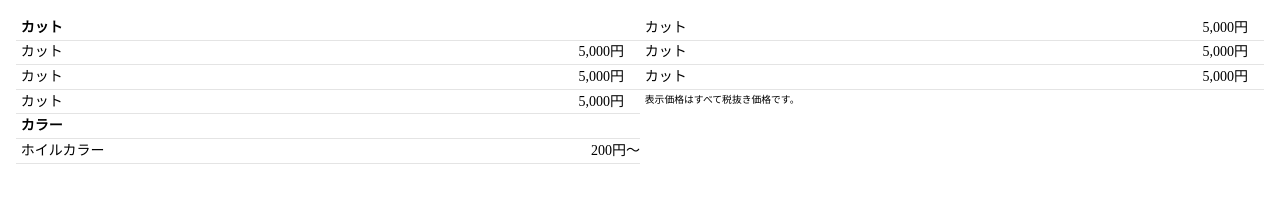
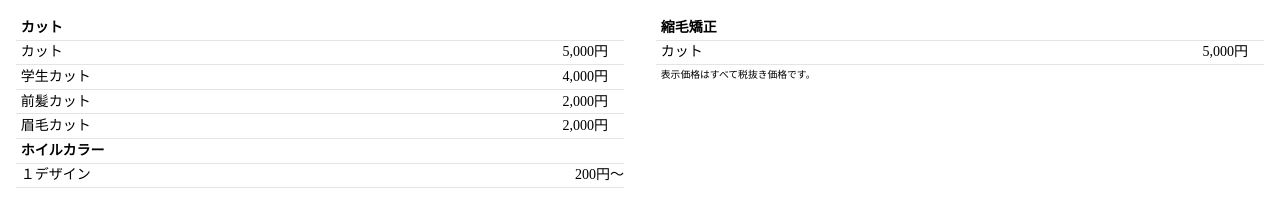
Before and after one commit to yamasakidaisuke/price-list-responsive, a plain HTML site: page index.html in a window 1280 px wide. Drawn offline with Linux system fonts and the light colour scheme.

Commit message:
エラー修正｜CSS最適化

```diff
--- a/css/style.css
+++ b/css/style.css
@@ -1,16 +1,18 @@
 /*以下は確認用の仮CSSです。適時削除お願いします*/
 
-body {
-	margin: 1rem;
+.price-content-child-left, .price-content-child-right {
+	padding: 1rem;
 }
 
+/*仮のCSS END*/
+
 body {
-	font-size: 14px; //おしゃれに見えるサイズ
+	font-size: 14px; /*おしゃれに見えるフォントサイズ*/
 }
 
 @media (max-width:767px) {
 	body {
-		font-size: 16px; //SPで読みやすいサイズ
+		font-size: 16px; /*SPで読みやすいフォントサイズ*/
 	}
 }
 
@@ -45,12 +47,12 @@ body {
 }
 
 .price-dl>dt {
-	width: 50%;
+	width: 75%;
 	border-bottom: 1px solid #e4e4e4;
 }
 
 .price-dl>dd {
-	width: 50%;
+	width: 25%;
 	border-bottom: 1px solid #e4e4e4;
 	text-align: right;
 	padding-right: 1rem;
@@ -68,5 +70,5 @@ body {
 }
 
 .price-dl>.from {
-	padding-right: 0;
+	padding-right: initial;
 }
--- a/index.html
+++ b/index.html
@@ -19,21 +19,20 @@
 					<dt class="price-title">カット</dt>
 					<dt>カット</dt>
 					<dd>5,000円</dd>
-					<dt>カット</dt>
-					<dd>5,000円</dd>
-					<dt>カット</dt>
-					<dd>5,000円</dd>
-					<dt class="price-title">カラー</dt>
-					<dt>ホイルカラー</dt>
+					<dt>学生カット</dt>
+					<dd>4,000円</dd>
+					<dt>前髪カット</dt>
+					<dd>2,000円</dd>
+					<dt>眉毛カット</dt>
+					<dd>2,000円</dd>
+					<dt class="price-title">ホイルカラー</dt>
+					<dt>１デザイン</dt>
 					<dd class="from">200円～</dd>
 				</dl>
 			</div>
 			<div class="price-content-child-right">
 				<dl class="price-dl">
-					<dt>カット</dt>
-					<dd>5,000円</dd>
-					<dt>カット</dt>
-					<dd>5,000円</dd>
+					<dt class="price-title">縮毛矯正</dt>
 					<dt>カット</dt>
 					<dd>5,000円</dd>
 					<dt class="notice">表示価格はすべて税抜き価格です。</dt>
```
Also changed, not shown: 1 other file.
